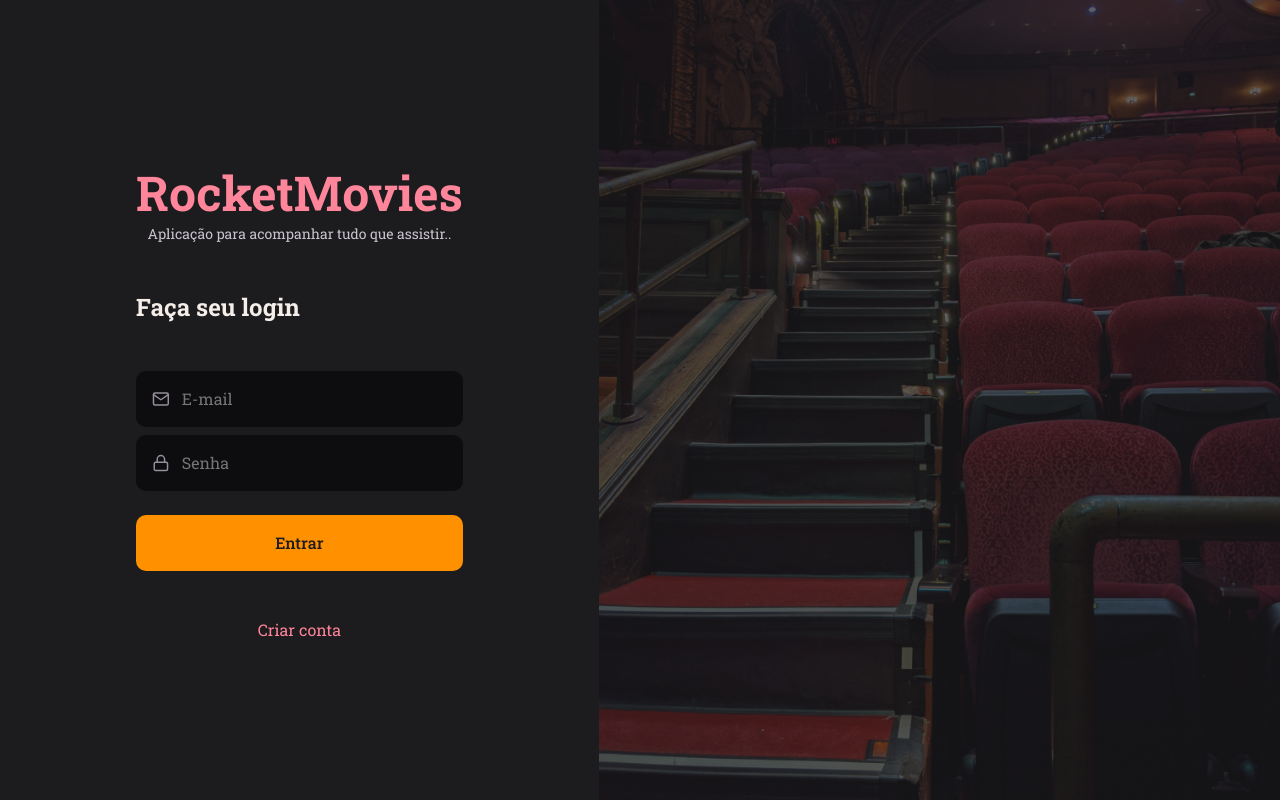
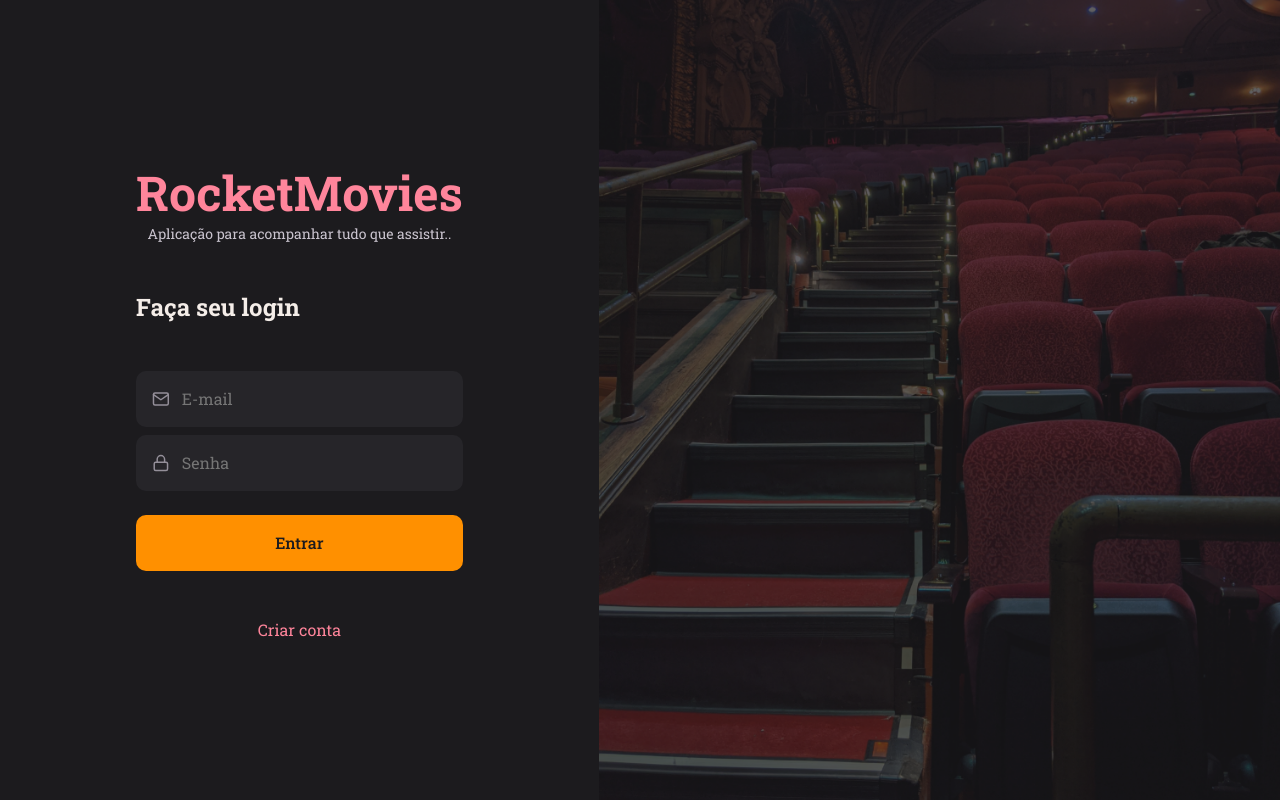
Before and after one commit to AdrielKlem/Desafio-ReactMovie, a React (Vite) app: page / in a window 1280 px wide. Built offline with nearby package versions, Linux system fonts and the light colour scheme.

Commit message:
update components

```diff
--- a/src/components/Input/styles.js
+++ b/src/components/Input/styles.js
@@ -5,7 +5,7 @@ export const Container = styled.div`
     display: flex;
     align-items: center;
 
-    background-color: ${({ theme }) => theme.COLORS.BACKGROUND_900};
+    background-color: ${({ theme }) => theme.COLORS.BACKGROUND_700};
     color: ${({ theme }) => theme.COLORS.GRAY_300};
 
     margin-bottom: 8px;
```
